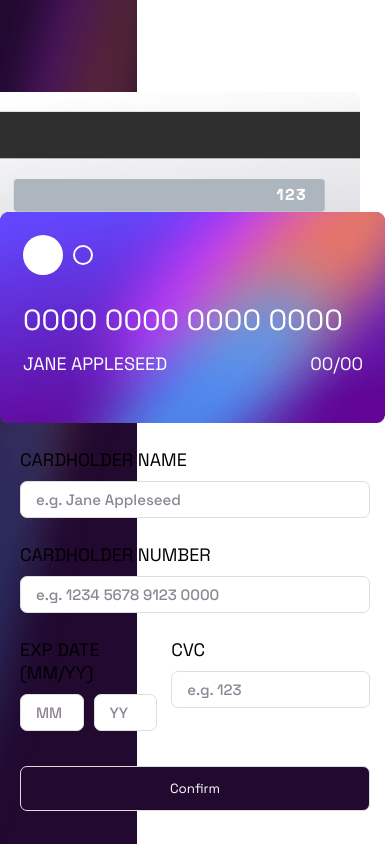
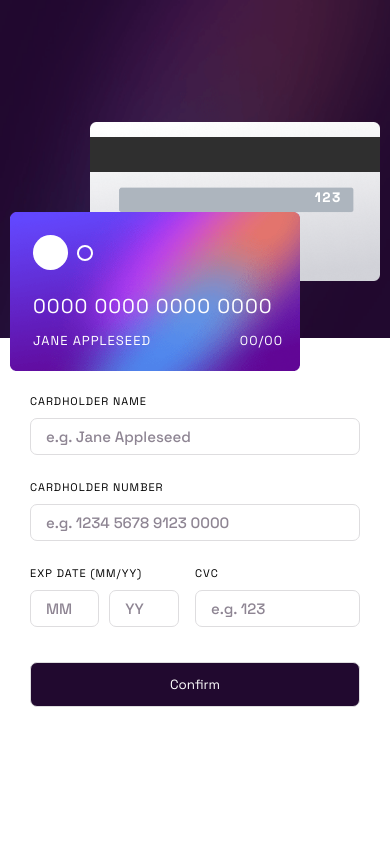
Before and after one commit to VincentChen6345/interactive-credit-card-form, a React (Create React App) app: page / in a window 390 px wide. Built offline with nearby package versions, Linux system fonts and the light colour scheme.

Commit message:
media queries finished

```diff
--- a/src/App.css
+++ b/src/App.css
@@ -38,10 +38,27 @@ body {
   align-items: center;
 }
 
-.background-image {
+.background-image-desktop {
   position: absolute;
   left: 0;
   z-index: -10;
   width: 35vw;
   height: 100vh;
 }
+.background-image-mobile {
+  position: absolute;
+  left: 0;
+  top: 0;
+  z-index: -10;
+  width: 100vw;
+  height: 40vh;
+  display: none;
+}
+@media (max-width: 872px) {
+  .background-image-desktop {
+    display: none;
+  }
+  .background-image-mobile {
+    display: block;
+  }
+}
--- a/src/App.jsx
+++ b/src/App.jsx
@@ -1,11 +1,21 @@
 import "./App.css";
 import React from "react";
 import CardCTA from "./components/CardCTA.jsx";
-import backgroundImage from "./images/bg-main-desktop.png";
+import backgroundImageDesktop from "./images/bg-main-desktop.png";
+import backgroundImageMobile from "./images/bg-main-mobile.png";
 function App() {
   return (
     <div className="App">
-      <img src={backgroundImage} alt="" className="background-image" />
+      <img
+        src={backgroundImageDesktop}
+        alt=""
+        className="background-image-desktop"
+      />
+      <img
+        src={backgroundImageMobile}
+        alt=""
+        className="background-image-mobile"
+      />
       <CardCTA />
     </div>
   );
--- a/src/components/CardCTA.css
+++ b/src/components/CardCTA.css
@@ -120,6 +120,9 @@ input:focus {
 .continue.btn {
   width: 80%;
 }
+.span__CVC {
+  width: 50%;
+}
 @media (max-width: 1043px) {
   .form-container {
     margin-left: 0;
@@ -141,4 +144,16 @@ input:focus {
     padding-top: 2rem;
     width: 50rem;
   }
+  .completed-container {
+    width: 100%;
+    margin-left: 0;
+  }
 }
+@media (max-width: 575px) {
+  .main-container {
+    padding-left: 1rem;
+    padding-right: 1rem;
+    font-size: 1.1rem;
+    letter-spacing: 1px;
+  }
+}
--- a/src/components/CardCTA.jsx
+++ b/src/components/CardCTA.jsx
@@ -225,7 +225,7 @@ const CardCTA = () => {
             <p className={errorMessageStyle}>{expMonthErrorText}</p>
           )}
         </span>
-        <span>
+        <span className="span__CVC">
           <label className="label" htmlFor="">
             CVC
           </label>
--- a/src/components/CardDetails.css
+++ b/src/components/CardDetails.css
@@ -85,9 +85,6 @@
   }
 }
 @media (max-width: 934px) {
-  .CVC-number {
-    margin-right: -2rem;
-  }
 }
 
 @media (max-width: 872px) {
@@ -105,4 +102,55 @@
     right: 3rem;
     top: -12rem;
   }
+  .card-number {
+    bottom: 7rem;
+  }
+  .details-lower {
+    bottom: 3.3rem;
+  }
+  .CVC-number {
+    margin-right: -2rem;
+  }
 }
+@media (max-width: 575px) {
+  .card-front {
+    width: 290px;
+  }
+  .card-back {
+    width: 290px;
+  }
+  .card-back-container {
+    top: -9rem;
+    right: 0;
+  }
+  .card-number {
+    font-size: 2rem;
+    bottom: 5.5rem;
+  }
+  .full-name {
+    font-size: 1.3rem;
+  }
+  .card-expiry-date {
+    font-size: 1.3rem;
+  }
+  .details-lower {
+    width: 25rem;
+    bottom: 2.5rem;
+  }
+  .big-circle {
+    width: 3.5rem;
+    height: 3.5rem;
+  }
+  .hollow-circle {
+    width: 1.6rem;
+    height: 1.6rem;
+  }
+  .CVC-number {
+    font-size: 1.3rem;
+    bottom: 7.8rem;
+    margin-right: -3.5rem;
+  }
+  .logo-container {
+    width: 6rem;
+  }
+}
--- a/src/components/CardDetails.jsx
+++ b/src/components/CardDetails.jsx
@@ -9,7 +9,6 @@ const CardDetails = (props) => {
   return (
     <div className="image-container">
       <span className="card-front-container">
-        {/* <div style={{ position: "relative" }}> */}
         <img
           src={CardFront}
           alt="card background front"
@@ -30,7 +29,6 @@ const CardDetails = (props) => {
             {currentVariables.expMonth}/{currentVariables.expYear}
           </span>
         </div>
-        {/* </div> */}
       </span>
       <div className="card-back-container">
         <img src={CardBack} alt="card background back" className="card-back" />
```
Also changed, not shown: 1 other file (tests, documents, lock files or other folders).
